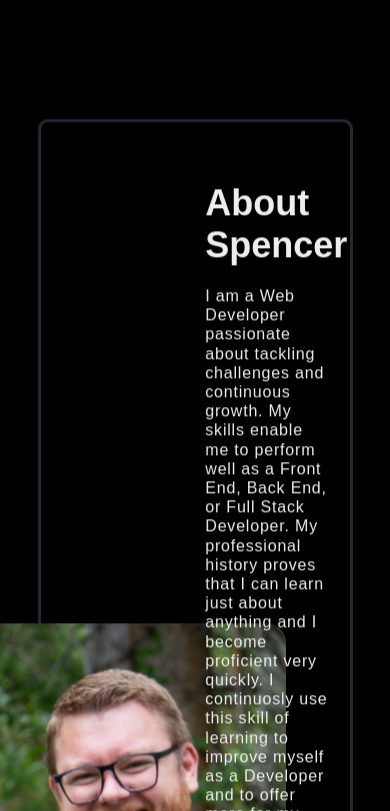
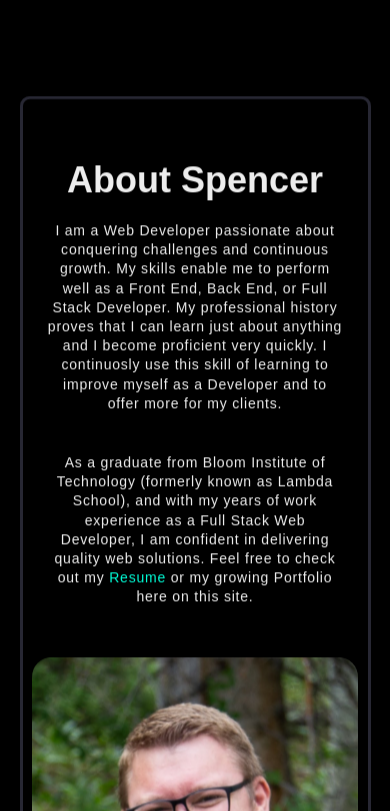
Before and after one commit to Astrospence/portfolio-2025, a Next.js app: page / in a window 390 px wide. Shown: the part 1189-2000 px from the top of the page. Built offline with nearby package versions, Linux system fonts and the light colour scheme.

Commit message:
finishing background updates to contact and marketingsite pages

```diff
--- a/src/app/about.js
+++ b/src/app/about.js
@@ -12,9 +12,9 @@ export default function About () {
       </div>
       <div className={styles.aboutRight}>
         <h3 className={styles.aboutHeading}>About Spencer</h3>
-        <p className={styles.aboutBody}>I am a Web Developer passionate about tackling challenges and continuous growth. My skills enable me to perform well as a Front End, Back End, or Full Stack Developer. My professional history proves that I can learn just about anything and I become proficient very quickly. I continuosly use this skill of learning to improve myself as a Developer and to offer more for my clients.</p>
+        <p className={styles.aboutBody}>I am a Web Developer passionate about conquering challenges and continuous growth. My skills enable me to perform well as a Front End, Back End, or Full Stack Developer. My professional history proves that I can learn just about anything and I become proficient very quickly. I continuosly use this skill of learning to improve myself as a Developer and to offer more for my clients.</p>
 
-        <p className={styles.aboutBody}>As a graduate from Bloom Institute of Technology (formerly known as Lambda School), and with my years of work experience as a Full Stack Web Developer, I am confident that I can deliver quality web solutions. Feel free to check out my <span className={styles.highlighted}><Link href='/resume.pdf' target='_blank' rel='noopener noreferrer'>Resume</Link></span> or my growing Portfolio here on this site.</p>
+        <p className={styles.aboutBody}>As a graduate from Bloom Institute of Technology (formerly known as Lambda School), and with my years of work experience as a Full Stack Web Developer, I am confident in delivering quality web solutions. Feel free to check out my <span className={styles.highlighted}><Link href='/resume.pdf' target='_blank' rel='noopener noreferrer'>Resume</Link></span> or my growing Portfolio here on this site.</p>
       </div>
     </div>
   )
--- a/src/app/about.module.css
+++ b/src/app/about.module.css
@@ -6,7 +6,7 @@
   border: 3px solid var(--tileHover);
   background-color: var(--tileDark);
   width: 90%;
-  margin: 0 auto 1000px;
+  margin: 0 auto;
 }
 
 .aboutLeft {
@@ -41,3 +41,29 @@
 .highlighted:hover {
   color: var(--highlightedTextHover)
 }
+
+@media screen and (max-width: 1200px) {
+  .about {
+    flex-direction: column-reverse;
+  }
+  .aboutLeft,
+  .aboutRight {
+    width: 500px;
+    margin: auto;
+    text-align: center;
+  }
+  .aboutLeft {
+    margin-top: 40px;
+  }
+}
+
+@media screen and (max-width: 660px) {
+  .aboutLeft,
+  .aboutRight {
+    width: 300px;
+    font-size: 14px;
+  }
+  .aboutLeft {
+    margin-top: 30px;
+  }
+}
--- a/src/app/banner.module.css
+++ b/src/app/banner.module.css
@@ -31,12 +31,16 @@
 .leftContainer h1 {
   margin-bottom: 30px;
   font-size: 64px;
+  background-color: var(--tileDark);
+  border-radius: 20px;
+  padding: 10px 15px 5px;
+  margin-left: -15px;
 }
 
 .namePlate {
   background-color: var(--tileDark);
   width: max-content;
-  border-radius: 10px;
+  border-radius: 20px;
   padding: 10px 15px 5px;
   margin-left: -15px;
 }
--- a/src/app/globals.css
+++ b/src/app/globals.css
@@ -3,7 +3,7 @@
   --foreground: #ededed;
   --tileBackground: #1c1c24;
   --tileHover: #272733;
-  --tileDark: #000000e0;
+  --tileDark: #000000bb;
   --highlightedText: #00FFD9;
   --highlightedTextHover: #b330ff;
 }
--- a/src/app/page.module.css
+++ b/src/app/page.module.css
@@ -5,7 +5,7 @@
   max-width: 1400px;
   width: 100%;
   margin: 40px auto;
-  padding: 0 20px;
+  padding: 20px 0 200px;
   overflow: visible;
   position: relative;
 }
```
Also changed, not shown: src/app/contact/page.js (+17 -8 lines), src/app/marketing-site/page.js (+16 -8 lines).
